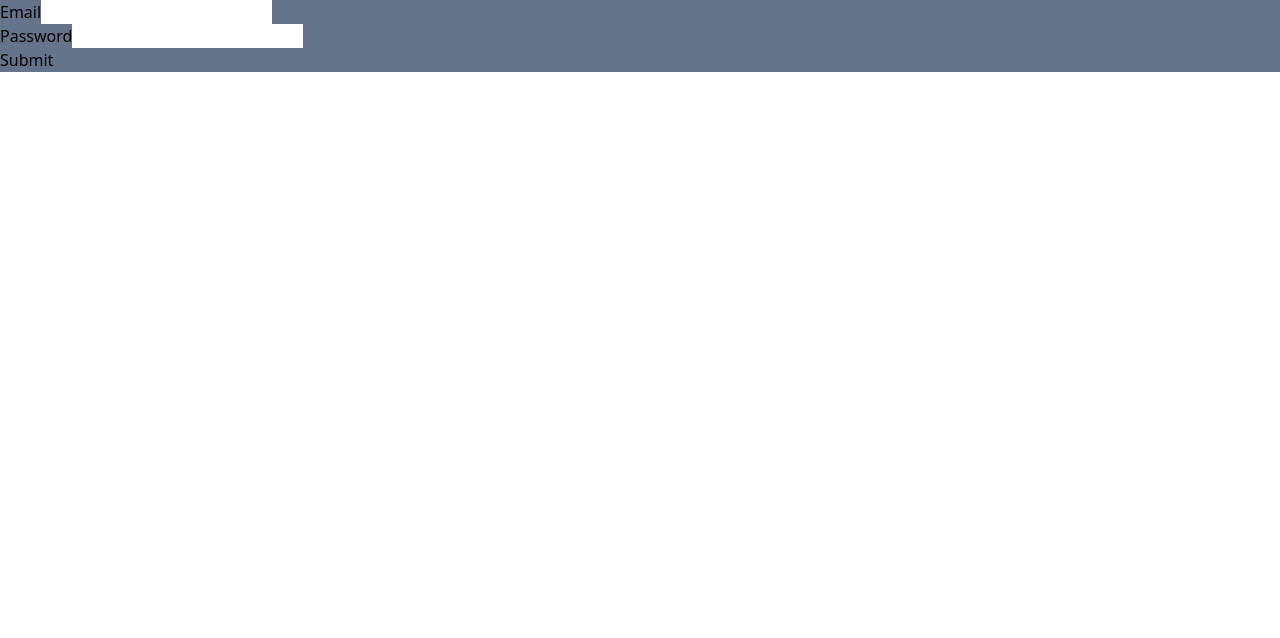
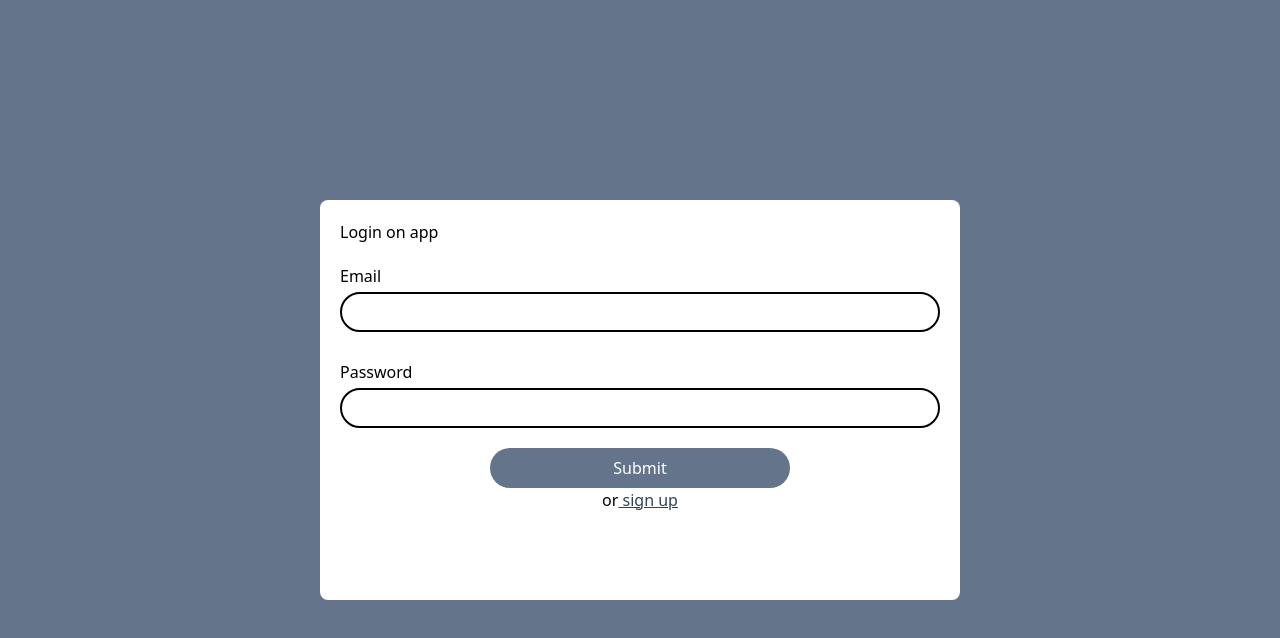
Before and after one commit to paulomarian0/to-do-list, a Next.js app in the folder frontend/: page / in a window 1280 px wide. Shown: the top 638 px of the page. Built offline with nearby package versions, Linux system fonts and the light colour scheme.

Commit message:
listing all tasks

```diff
--- a/frontend/package.json
+++ b/frontend/package.json
@@ -13,6 +13,7 @@
     "@types/node": "18.11.18",
     "@types/react": "18.0.27",
     "@types/react-dom": "18.0.10",
+    "antd": "^5.1.6",
     "axios": "^1.2.3",
     "eslint": "8.32.0",
     "eslint-config-next": "13.1.2",
--- /dev/null
+++ b/frontend/src/components/ActionIcons.tsx
@@ -0,0 +1,35 @@
+import { DeleteOutlined, EditOutlined, CheckCircleOutlined } from '@ant-design/icons';
+import { Space } from 'antd';
+
+interface IProps{
+  record: {
+    id: number
+    authorId: number
+    completed: number
+    content: string
+  }
+}
+
+export function ActionIcons(props: IProps) {
+
+  const {completed, content, id} = props.record
+
+  function clickCheck(){
+    console.log(id)
+  }
+
+  function clickEdit(){
+    console.log(id)
+  }
+
+  function clickDelete(){
+    console.log(id)
+  }
+  return (
+    <Space>
+      <CheckCircleOutlined onClick={clickCheck}/>
+      <EditOutlined onClick={clickEdit}/>
+      <DeleteOutlined onClick={clickDelete}/>
+    </Space>
+  )
+}
--- /dev/null
+++ b/frontend/src/components/FormNewTask.tsx
@@ -0,0 +1,44 @@
+import { AuthContext } from "@/contexts/AuthContext";
+import { createNewTask } from "@/services/tasks";
+import { INewTask } from "@/types/NewTaskType";
+import { Button, Form, Input, notification } from "antd";
+import { useContext, useEffect } from "react";
+import { ToastContainer, toast } from 'react-toastify';
+
+export function FormNewTask() {
+
+  const { id, setId } = useContext(AuthContext);
+
+  const onFinish = (values: INewTask) => {
+
+    createNewTask(values, +id)
+      .then(() => {
+        notification.success({ message: "New task added!" });
+      })
+      .catch((error) => {
+        notification.error({ message: error.message });
+      })
+  };
+
+
+  useEffect(() => {
+    setId(localStorage.getItem('authorId'))
+  }, [])
+
+  return (
+    <>
+
+      <Form
+        onFinish={onFinish}
+        className="w-2/4 flex flex-row">
+        <Form.Item name="content">
+          <Input placeholder="New Task..." />
+        </Form.Item>
+        <Form.Item>
+          <Button htmlType="submit" className="bg-red-300">Submit</Button>
+        </Form.Item>
+      </Form>
+      <ToastContainer />
+    </>
+  )
+}
--- /dev/null
+++ b/frontend/src/contexts/AuthContext.tsx
@@ -0,0 +1,18 @@
+import React, { createContext, useState } from "react";
+
+
+export interface IAuthProvider {
+  children?: JSX.Element
+}
+
+export const AuthContext = createContext({} as any);
+
+export const AuthProvider = ({ children }: IAuthProvider) => {
+  const [id, setId] = useState();
+
+  return (
+    <AuthContext.Provider value={{id, setId}}>
+      {children}
+    </AuthContext.Provider>
+  )
+}
--- a/frontend/src/pages/_app.tsx
+++ b/frontend/src/pages/_app.tsx
@@ -1,6 +1,11 @@
+import { AuthProvider } from '@/contexts/AuthContext';
 import type { AppProps } from 'next/app';
 import '../styles/globals.css';
 
 export default function App({ Component, pageProps }: AppProps) {
-  return <Component {...pageProps} />
+  return (
+    <AuthProvider>
+      <Component {...pageProps} />
+    </AuthProvider>
+  );
 }
--- a/frontend/src/pages/login.tsx
+++ b/frontend/src/pages/login.tsx
@@ -1,11 +1,12 @@
 import { LogIn } from "@/services/login";
 import { useForm } from "react-hook-form";
-import { ToastContainer, toast } from 'react-toastify';
 import { useRouter } from 'next/router'
 import 'react-toastify/dist/ReactToastify.css';
-import { IValuesProps } from "@/types/LoginType";
+import { ILoginRequest } from "@/types/LoginType";
+import { notification } from "antd";
 
 export default function Login() {
+
   const router = useRouter()
 
   const {
@@ -13,44 +14,48 @@ export default function Login() {
     handleSubmit,
   } = useForm();
 
-  const onSubmit = (requestLogin: IValuesProps | any) => {
+  const onSubmit = (requestLogin: ILoginRequest | any) => {
 
     LogIn(requestLogin)
       .then(() => {
         router.push('/tasks')
       })
       .catch((error) => {
-        toast.error("Email address or password provided is incorrect.", {
-          position: toast.POSITION.TOP_RIGHT
-        });
+        notification.error({ message: error.message });
       })
-
   };
 
   return (
-    <div className="bg-slate-500">
-      <form onSubmit={handleSubmit(onSubmit)}>
-        <div>
-          <label>Email</label>
+    <div className="bg-slate-500 h-screen	w-full flex justify-center items-center	">
+      <form
+        className="h-2/4 w-2/4 bg-white flex flex-col text-center gap-5 p-5 rounded-lg"
+        onSubmit={handleSubmit(onSubmit)}
+      >
+        <h3 className="flex justify-start">Login on app</h3>
+        <div className="flex flex-col">
+          <label className="flex justify-start mb-1">Email</label>
           <input
             type="text"
             {...register("email")}
             name="email"
+            className="mb-7 rounded-3xl p-1.5 border-solid border-2 border-black "
           />
-        </div>
-        <div>
-          <label>Password</label>
+          <label className="flex justify-start mb-1">Password</label>
           <input
             type="password"
             {...register("password")}
             name="password"
+            className="mb-5 rounded-3xl p-1.5 border-solid border-2 border-black"
           />
-        </div>
-        <div>
-          <button type="submit">Submit</button>
+          <button
+            className="bg-slate-500 m-auto w-2/4 flex justify-center rounded-3xl p-2 text-white	hover:bg-slate-400"
+            type="submit"
+          >Submit</button>
+          <span>or<a
+            className="underline decoration-1 text-slate-700 hover:text-red-600"
+            href="google.com"> sign up</a></span>
         </div>
       </form>
-      <ToastContainer />
     </div>
   );
 }
--- a/frontend/src/pages/tasks.tsx
+++ b/frontend/src/pages/tasks.tsx
@@ -1,18 +1,69 @@
-import { api } from "@/libs/axios"
-import { useEffect } from "react"
+import { getAllTasks } from "@/services/tasks";
+import { IGetTasks } from "@/types/GetTasksType";
+import {  Table } from "antd";
+import { useEffect, useState } from "react"
+import { CheckOutlined, ClockCircleOutlined } from '@ant-design/icons';
+import { FormNewTask } from "@/components/FormNewTask";
+import { ActionIcons } from "@/components/ActionIcons";
 
-export default function Tasks(){
+export default function Tasks() {
+
+  const [lstTasks, setLstTasks] = useState<IGetTasks[]>([]);
+
+
 
   useEffect(() => {
-    api.get('/tasks')
-    .then((response) => {
-      console.log(response)
-    })
-  })
+    const id = Number(localStorage.getItem('authorId'))
 
-  return(
-    <>
-    taks
-    </>
+    getAllTasks(id)
+      .then((response) => {
+        setLstTasks(response)
+      })
+  }, [])
+
+  const columns = [
+    {
+      title: 'Status',
+      dataIndex: 'completed',
+      key: 'completed',
+      render: (text: any) =>
+        text === 1 ?
+          <CheckOutlined /> : <ClockCircleOutlined />
+    },
+    {
+      title: 'Content',
+      dataIndex: 'content',
+      key: 'content',
+      render: (text: any, record: any) =>
+        record.completed === 1 ?
+          <span className="line-through">
+            {text}
+          </span>
+          :
+          <span>{text}</span>
+    },
+    {
+      title: 'Action',
+      render: (text: any, record: any) =>
+      (
+      <ActionIcons record={record}/>
+      )
+    }
+  ];
+
+  return (
+
+    <div>
+      <div className="flex w-full justify-center p-5">
+        <FormNewTask />
+      </div>
+      <Table
+        className="h-2/4"
+        dataSource={lstTasks}
+        columns={columns}
+        rowKey="id"
+      />
+    </div>
+
   )
 }
--- a/frontend/src/services/login.ts
+++ b/frontend/src/services/login.ts
@@ -1,8 +1,9 @@
+import { AuthContext } from "@/contexts/AuthContext";
 import { api } from "@/libs/axios";
-import { IValuesProps } from "@/types/LoginType";
+import { ILoginRequest } from "@/types/LoginType";
 import { AxiosResponse } from "axios";
 
-export async function LogIn({ email, password }: IValuesProps) {
+export async function LogIn({ email, password }: ILoginRequest) {
 
   const payload = await api.post('/login', {
     email,
@@ -10,6 +11,7 @@ export async function LogIn({ email, password }: IValuesProps) {
   })
     .then((response: AxiosResponse) => {
       localStorage.setItem('token', response.data.access_token)
+      localStorage.setItem('authorId', response.data.id)
 
       return response.data;
     })
--- /dev/null
+++ b/frontend/src/services/tasks.ts
@@ -0,0 +1,29 @@
+import { api } from "@/libs/axios";
+import { INewTask } from "@/types/NewTaskType";
+import { AxiosResponse } from "axios";
+
+export async function getAllTasks(authorId: number) {
+
+  const payload = await api.get(`/tasks?authorId=${authorId}`)
+    .then((response: AxiosResponse) => {
+
+      return response.data;
+    })
+
+  return payload;
+}
+
+export async function createNewTask({content} : INewTask, authorId: number){
+
+  const payload = await api.post('/tasks',{
+    content,
+    authorId
+  })
+  .then((response: AxiosResponse) => {
+
+    return response.data;
+  })
+
+  return payload;
+
+}
--- /dev/null
+++ b/frontend/src/types/GetTasksType.ts
@@ -0,0 +1,6 @@
+export interface IGetTasks {
+  id: number
+  content: string
+  completed: boolean
+  authorId: number
+}
--- a/frontend/src/types/LoginType.ts
+++ b/frontend/src/types/LoginType.ts
@@ -1,4 +1,4 @@
-export type IValuesProps = {
-  email: string;
+export type ILoginRequest = {
+  email: string
   password: string
 }
--- /dev/null
+++ b/frontend/src/types/NewTaskType.ts
@@ -0,0 +1,4 @@
+export interface INewTask {
+  content: string
+  authorId: number
+}
```
Also changed, not shown: 1 other file (tests, documents, lock files or other folders).
